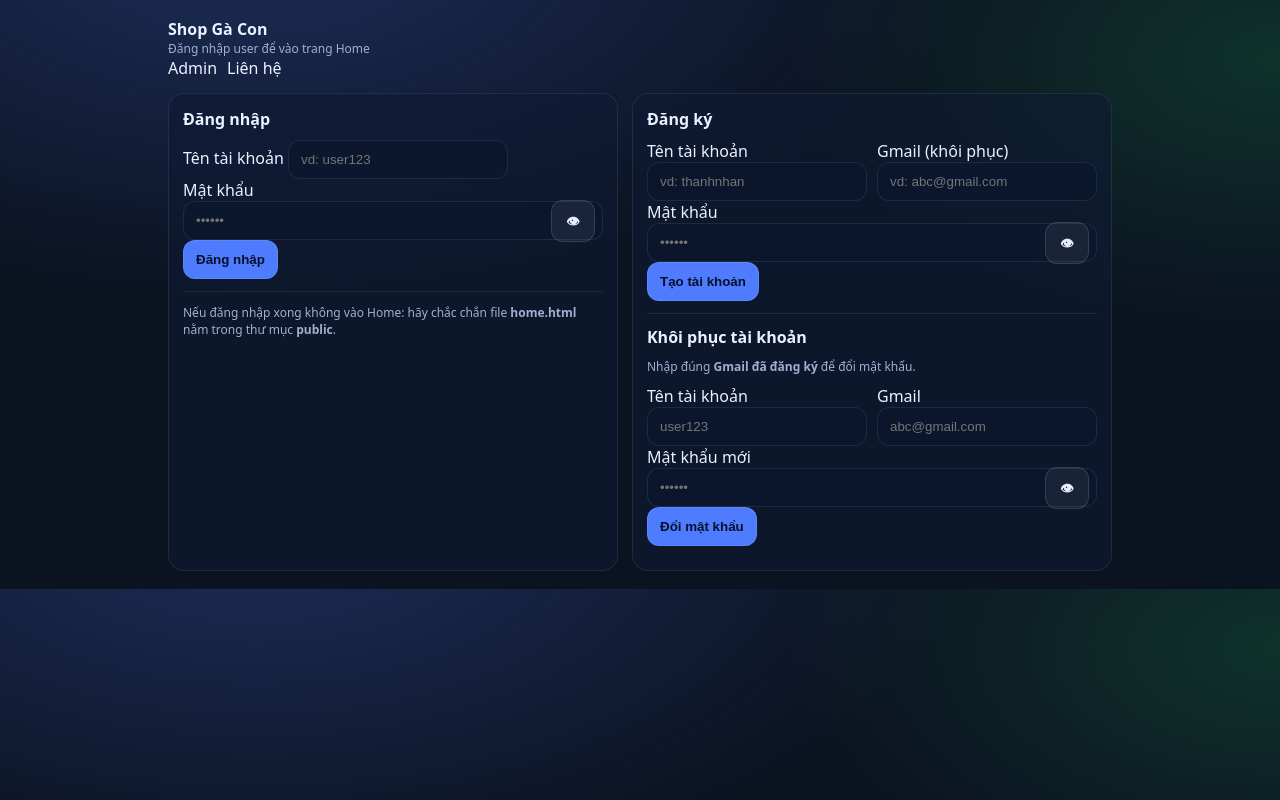
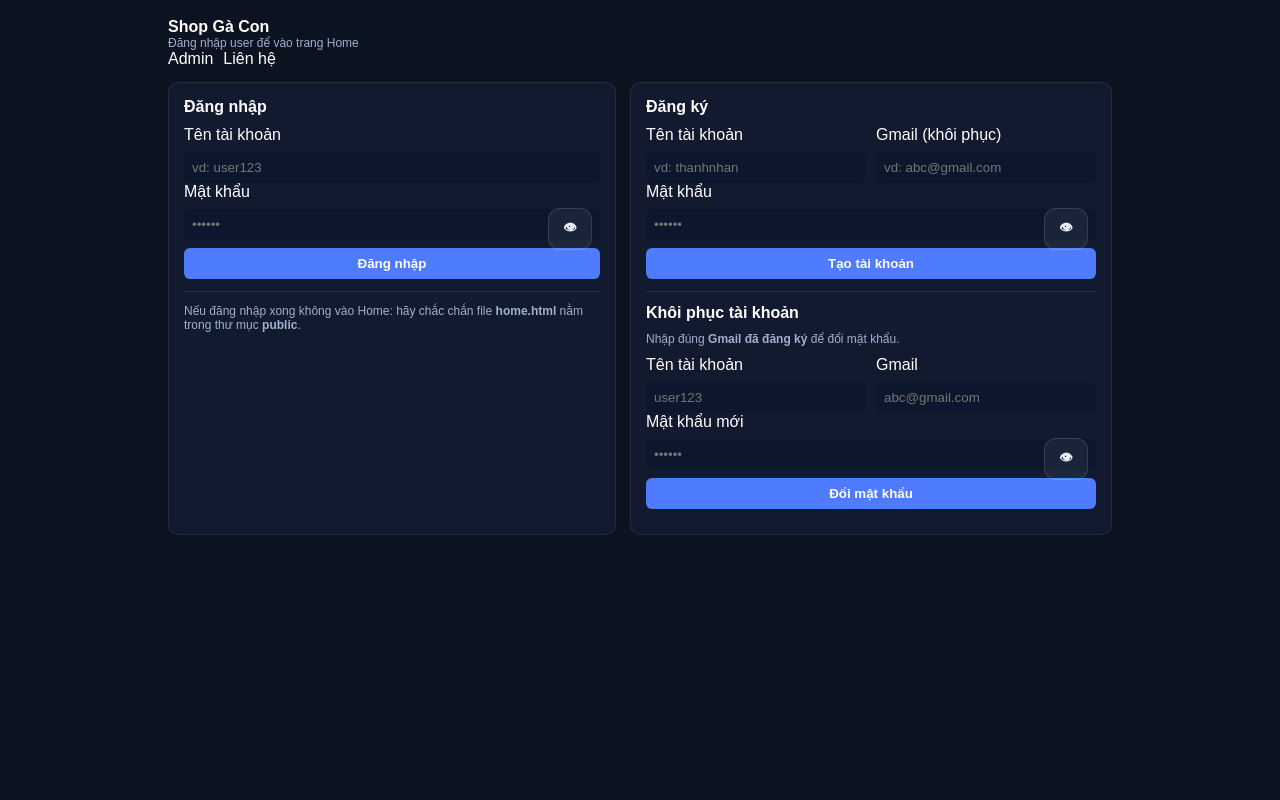
Before and after one commit to thanhnhan040108-creator/shop-gacon, a website: page public/index.html in a window 1280 px wide. Drawn offline with Linux system fonts and the light colour scheme.

Commit message:
Update app.css

```diff
--- a/public/app.css
+++ b/public/app.css
@@ -158,3 +158,40 @@ button:disabled{opacity:.5; cursor:not-allowed}
 .icon-btn:hover{background:rgba(255,255,255,.10)}
 .auth-head{display:flex; align-items:flex-start; justify-content:space-between; gap:12px; margin-bottom:12px}
 .support-box{display:flex; gap:10px; flex-wrap:wrap}
+body {
+  background: #0b1220;
+  color: #fff;
+  font-family: Arial;
+}
+
+.center {
+  display: flex;
+  justify-content: center;
+  align-items: center;
+  height: 100vh;
+}
+
+.container {
+  padding: 20px;
+}
+
+.card, .box {
+  background: #111a2e;
+  padding: 15px;
+  border-radius: 10px;
+  margin-bottom: 15px;
+}
+
+input, button {
+  width: 100%;
+  margin-top: 8px;
+  padding: 8px;
+  border-radius: 6px;
+  border: none;
+}
+
+button {
+  background: #4f7cff;
+  color: white;
+  cursor: pointer;
+}
```
